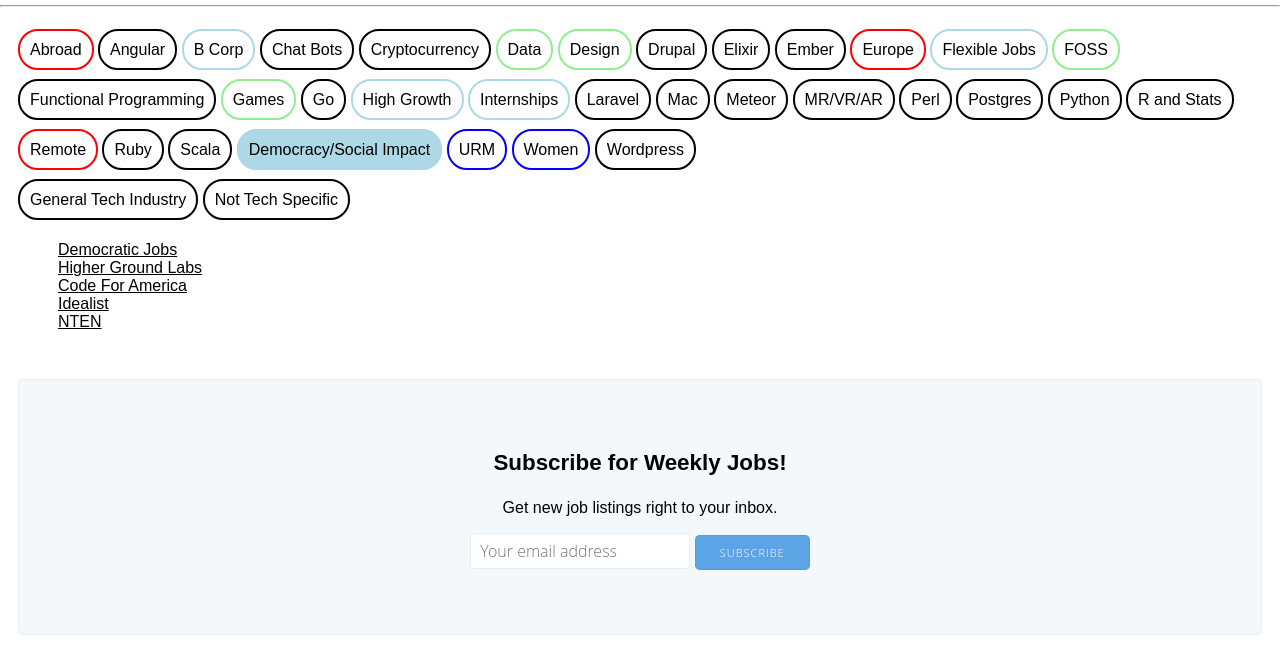
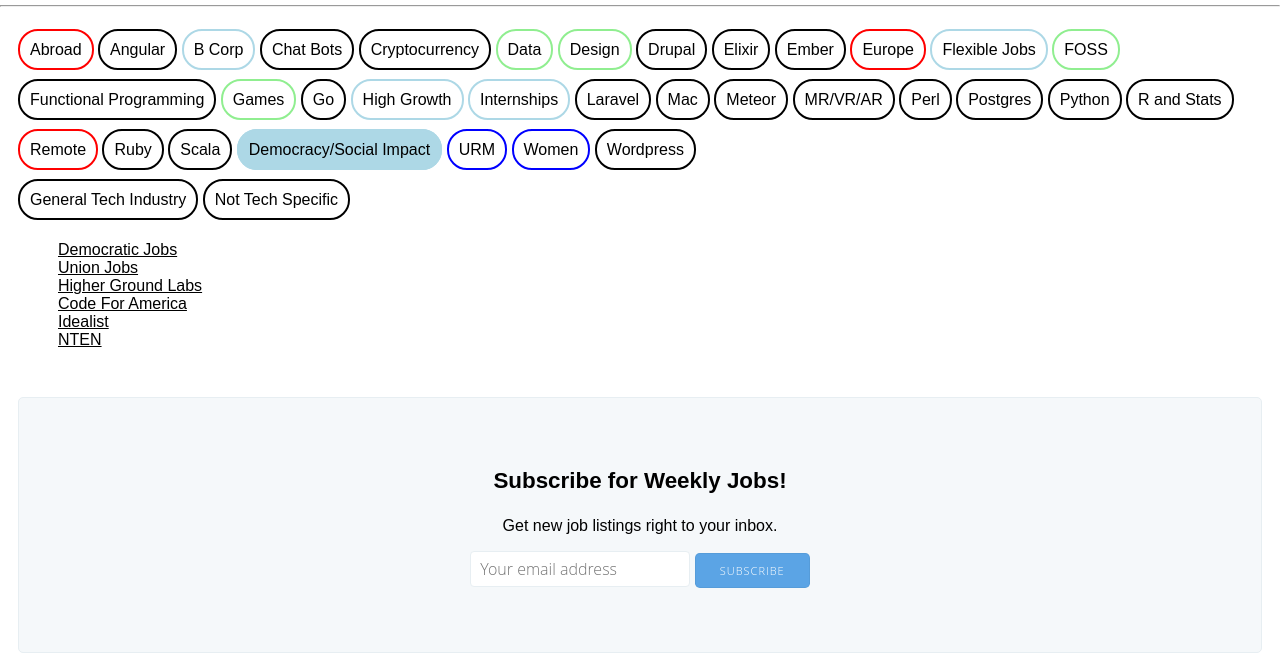
Before and after one commit to EvanBurchard/jobboardboard, a plain HTML site: page index.html in a window 1280 px wide. Both pictures are taken after a click on the element "Democracy/Social Impact". Shown: the part 140-811 px from the top of the page. Drawn offline with Linux system fonts and the light colour scheme.

Commit message:
union jobs added

```diff
--- a/index.html
+++ b/index.html
@@ -416,8 +416,12 @@
                 <a target="_blank" href="https://www.democraticjobs.coop">Democratic Jobs</a>
               </li>
               <li data-tech-only="true" class="Impact" style="display:none">
+                <a target="_blank" href="https://unionjobs.com/staffing_list_national.php">Union Jobs</a>
+              </li>
+              <li data-tech-only="true" class="Impact" style="display:none">
                 <a target="_blank" href="https://www.highergroundlabs.com/jobs">Higher Ground Labs</a>
               </li>
+
 
               <li data-tech-only="true" class="Impact" style="display:none">
                 <a target="_blank" href="https://jobs.codeforamerica.org/">Code For America</a>
```
